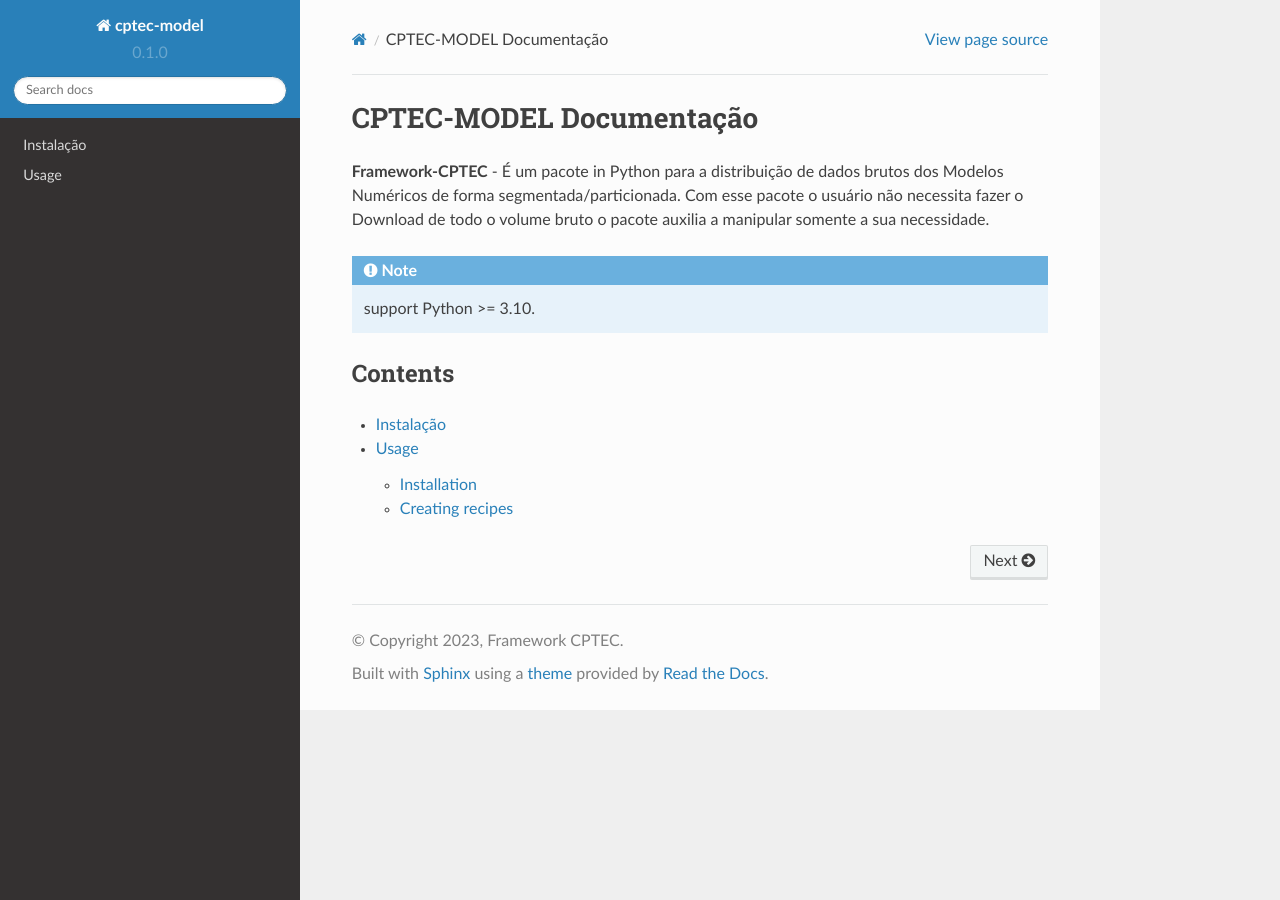
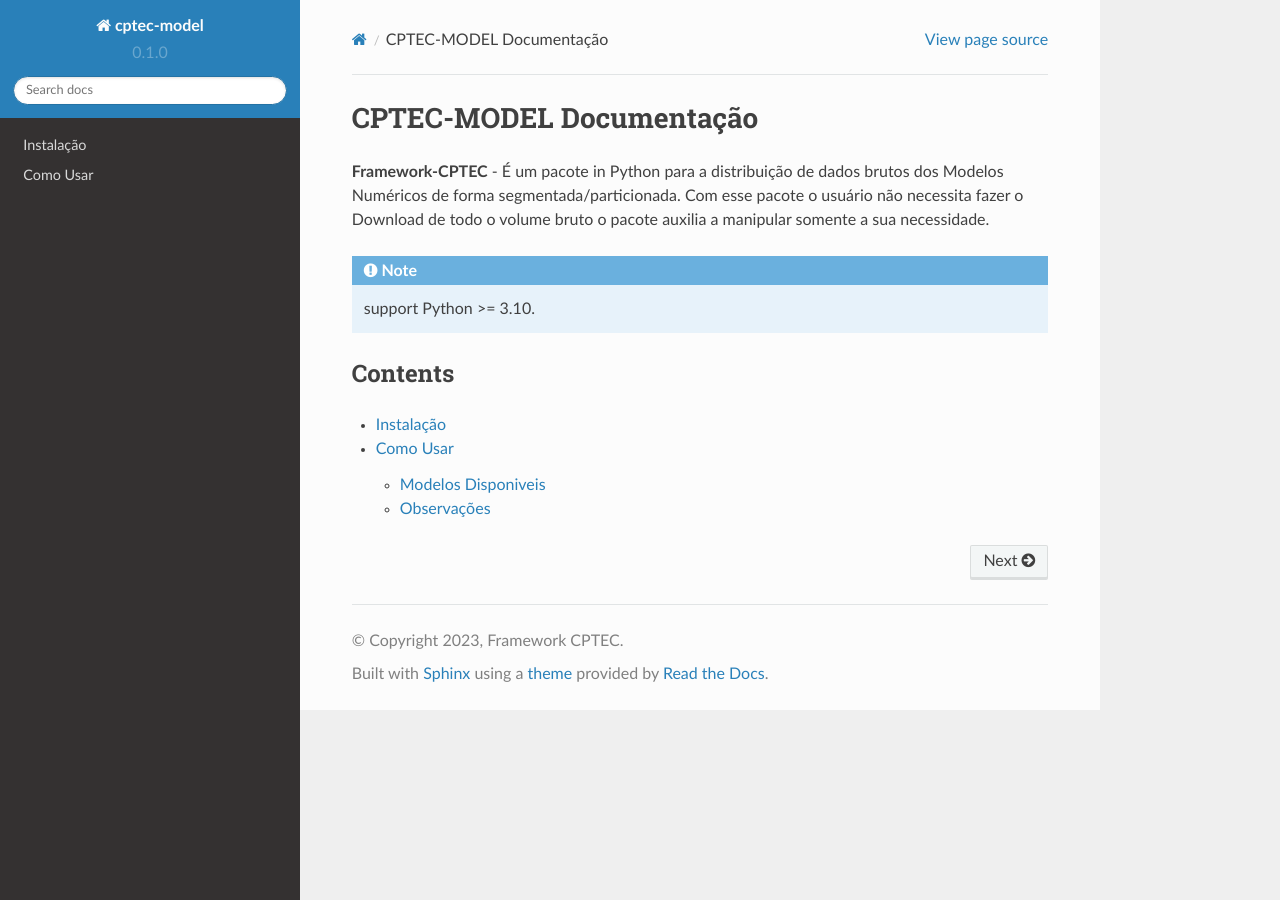
Before and after one commit to framework-CPTEC/tutorial, a Sphinx documentation site: the page built from docs/source/index.rst, in a window 1280 px wide. Built offline with Sphinx 7.4.7 and the Read the Docs theme 2.0.0, drawn with Linux system fonts in a browser that asks for light colours; pages that are not in the unit, such as notebooks, are missing from menus; part of the change alters nothing that is shown.

Commit message:
Update usage.rst

```diff
--- a/docs/source/usage.rst
+++ b/docs/source/usage.rst
@@ -1,33 +1,59 @@
-Usage
-=====
+Como Usar
+=========
 
-.. _installation:
+Modelos Disponiveis
+-------------------
+Modelo  - import
+BAM - import cptecmodel.CPTEC_BAM as BAM
+Eta - import cptecmodel.CPTEC_ETA as ETA
+GFS - import cptecmodel.CPTEC_GFS as GFS
+WRF - import cptecmodel.CPTEC_WRF as WRF
 
-Installation
-------------
+Outros Pacotes
+CPTEC_UTIL - Funções para uso nos diversos modelos
+CPTEC_Widgets - Funções para uso no sistema interativo
 
-To use Lumache, first install it using pip:
+Utilizando o BAM
 
-.. code-block:: console
+# Import para os modelos disponiveis
+# CPTEC_BAM, CPTEC_WRF, CPTEC_ETA, CPTEC_GFS
+import cptecmodel.CPTEC_BAM as BAM
 
-   (.venv) $ pip install lumache
+# Durante a inicialização do construtor informações sobre os dados são exibidas
+# Entre elas informações de variaveis, niveis e frequência disponiveis para consulta
+bam = BAM.model()
 
-Creating recipes
-----------------
+# Data da IC
+date = '2023011700'
 
-To retrieve a list of random ingredients,
-you can use the ``lumache.get_random_ingredients()`` function:
+# Variaveis
+vars = ['t', 'u10m']
 
-.. autofunction:: lumache.get_random_ingredients
+# Niveis
+levels = [1000, 850]
 
-The ``kind`` parameter should be either ``"meat"``, ``"fish"``,
-or ``"veggies"``. Otherwise, :py:func:`lumache.get_random_ingredients`
-will raise an exception.
+# Steps = Numero de simulações futuras a partir da inicialização do modelo
+steps = 1
 
-.. autoexception:: lumache.InvalidKindError
+# Utizando o método load
+f = bam.load(date=date, var=vars,level=levels, steps=steps)
 
-For example:
+Observações
+-----------
 
->>> import lumache
->>> lumache.get_random_ingredients()
-['shells', 'gorgonzola', 'parsley']
+Após a inicialização do Modelo Específico algumas configurações são plotadas.
+
+Ex.:
+
+The Brazilian Global Atmospheric Model (TQ0666L064 / Hybrid)
+
+Forecast data available for reading between 20221211 and 20221221.
+
+Surface variables: t2m, u10m, v10m, slp, psfc, precip terrain, sbcape, sbcin, pw. Level variables: t, u, v, rh, g, omega.
+
+levels (hPa): 1000 925 850 775 700 500 400 300 250 200 150 100 70 50 30 20 10 3.
+
+Frequency: every 6 hours [0, 6, 12, 18,...,168].
+
+
+Usar essas informações para ajudar a definição das variáveis (date,vars,levels,steps)
```
